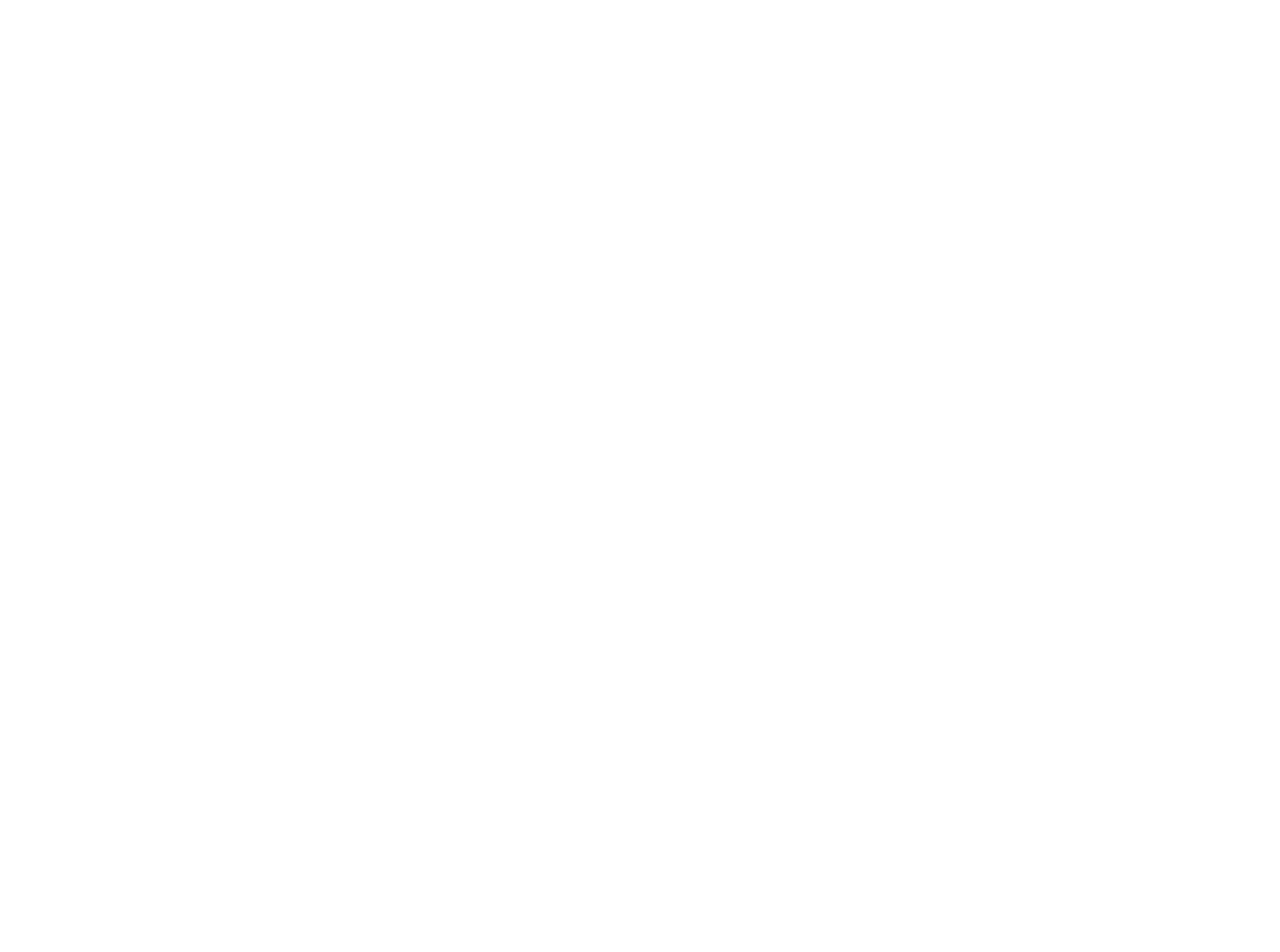
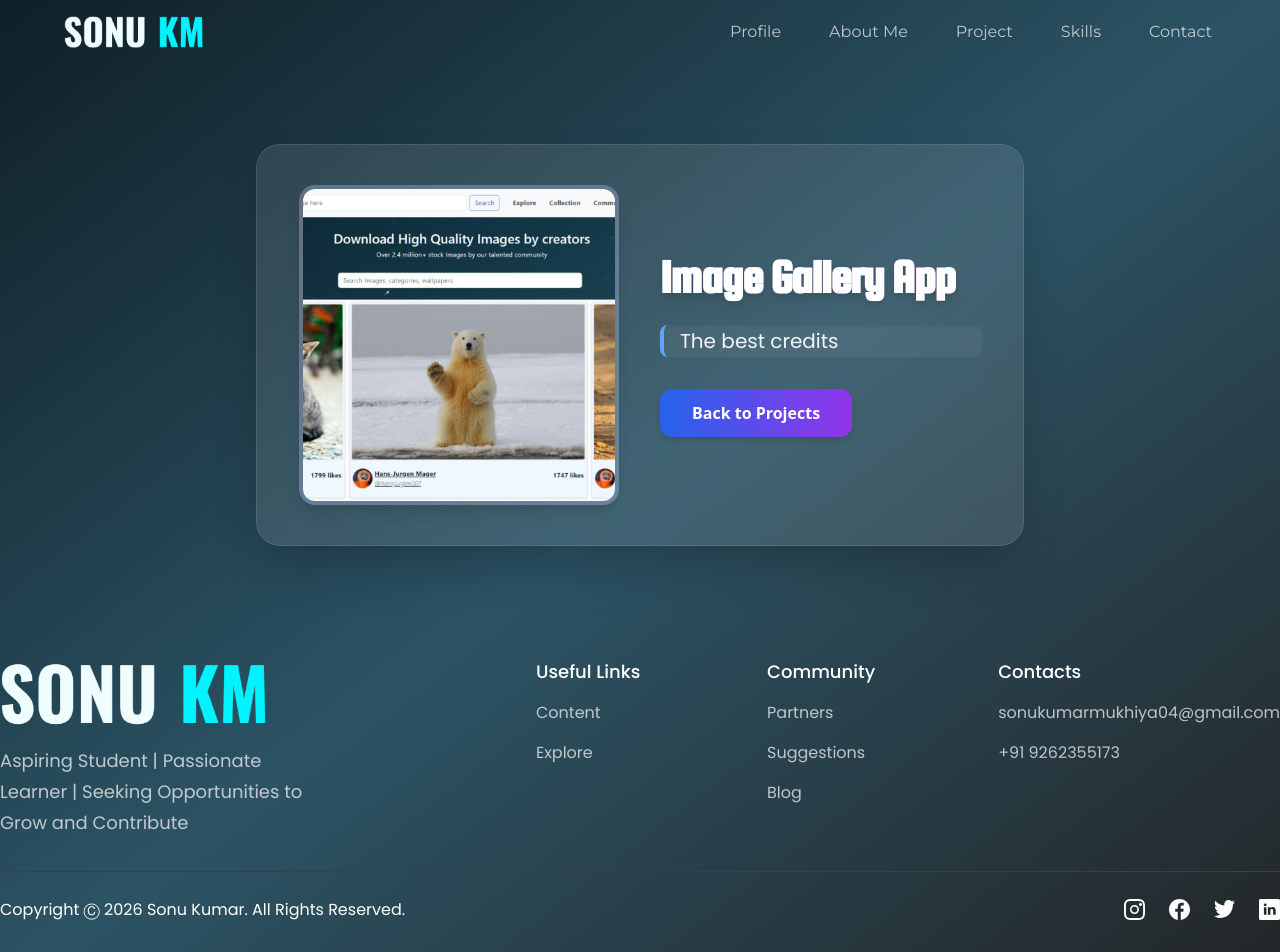
Before and after one commit to sonuku092/My_Portfolio, a React (Vite) app: page /project/1 in a window 1280 px wide. Before the commit this address had no page. Shown: the top 952 px of the page. Before the commit the page ends 800 px from the top, so only its background shows below. Built offline with nearby package versions, Linux system fonts and the light colour scheme; a web font is replaced by a local one.

Commit message:
Add GSAP animations and update dependencies; implement project detail page

```diff
--- a/package.json
+++ b/package.json
@@ -10,9 +10,10 @@
   },
   "dependencies": {
     "@emailjs/browser": "^4.3.3",
+    "gsap": "^3.15.0",
     "react": "^18.2.0",
     "react-dom": "^18.2.0",
-    "react-router-dom": "^6.22.3",
+    "react-router-dom": "^6.30.3",
     "swiper": "^11.0.5"
   },
   "devDependencies": {
--- a/src/components/AboutMe.jsx
+++ b/src/components/AboutMe.jsx
@@ -1,6 +1,8 @@
+
 import { apple, bill, about, google } from "../assets";
 import styles, { layout } from "../style";
 import { experience, education } from "../constants";
+import { useGsapReveal } from "../hooks/useGsapReveal";
 
 const EducationCard = ({ icon, title, content, index }) => (
   <div
@@ -46,8 +48,10 @@
   </div>
 );
 
-const AboutMe = () => (
-  <section id="about" className={layout.sectionReverse}>
+const AboutMe = () => {
+  const revealRef = useGsapReveal();
+  return (
+    <section id="about" ref={revealRef} className={layout.sectionReverse}>
       <div className={layout.sectionImgReverse}>
         <img
           src={about}
@@ -95,5 +99,5 @@
     </div>
   </section>
 );
-
-export default AboutMe;
+}
+export default AboutMe
--- a/src/components/Footer.jsx
+++ b/src/components/Footer.jsx
@@ -1,9 +1,14 @@
+
 import styles from "../style";
 import { logo, sonukm } from "../assets";
 import { footerLinks, socialMedia } from "../constants";
+import { useGsapReveal } from "../hooks/useGsapReveal";
 
-const Footer = () => (
-  <section className={`${styles.flexCenter} ${styles.paddingY} flex-col`}>
+
+const Footer = () => {
+  const revealRef = useGsapReveal();
+  return (
+    <section ref={revealRef} className={`${styles.flexCenter} ${styles.paddingY} flex-col`}>
       <div className={`${styles.flexStart} md:flex-row flex-col mb-8 w-full`}>
         <div className="flex-[1] flex flex-col justify-start mr-10">
           <img
@@ -60,5 +65,6 @@
       </div>
     </section>
   );
+};
 
 export default Footer;
--- a/src/components/Hero.jsx
+++ b/src/components/Hero.jsx
@@ -1,7 +1,10 @@
+
 import styles from "../style";
-import { discount,  heroimg, Resume } from "../assets";
+import { discount, heroimg, Resume } from "../assets";
+import { useGsapReveal } from "../hooks/useGsapReveal";
 
 const Hero = () => {
+  const revealRef = useGsapReveal();
   const downloadAndOpenCV = () => {
     // Displaying an alert message while downloading
     const alertDiv = document.createElement("div");
@@ -42,6 +45,7 @@
   return (
     <section
       id="profile"
+      ref={revealRef}
       className={`flex md:flex-row flex-col sm:py-[100px] py-6 sm:h-[100vh] h-auto`}
     >
       <div
--- a/src/components/Project.jsx
+++ b/src/components/Project.jsx
@@ -1,9 +1,14 @@
+
 import { project } from "../constants";
 import styles, { layout } from "../style";
 import Button from "./Button";
+import { Link } from "react-router-dom";
+import { useGsapReveal } from "../hooks/useGsapReveal";
 
-const ProjectCard = ({ icon, title, content, index }) => (
-  <div className={`flex flex-col h-[240px] w-[100%] sm:w-[320px] p-[6px] rounded-[18px] feature-card bg-slate-900 cursor-pointer border-[1px] border-white/25`}>
+const ProjectCard = ({ id, icon, title, content, index }) => (
+  <Link to={`/project/${id.replace('project-', '')}`}
+    className="flex flex-col h-[240px] w-[100%] sm:w-[320px] p-[6px] rounded-[18px] feature-card bg-slate-900 cursor-pointer border-[1px] border-white/25 hover:scale-105 transition-transform"
+  >
     <div className={`w-[100%] h-[100%] rounded-[14px] ${styles.flexCenter} bg-neutral-800 overflow-hidden`}>
       <img src={icon} alt="star" className=" h-full w-fit object-cover object-center" />
     </div>
@@ -15,11 +20,14 @@
         {content}
       </p>
     </div>
-  </div>
+  </Link>
 );
 
-const Project = () =>  (
-  <section id="project" className={`${layout.section} relative `}>
+
+const Project = () =>  {
+  const revealRef = useGsapReveal();
+  return (
+    <section id="project" ref={revealRef} className={`${layout.section} relative `}>
       <div className="absolute z-[0] w-[60%] h-[60%] -right-[50%] rounded-full blue__gradient bottom-0" />
       <div className={layout.sectionInfo1}>
         <h2 className={styles.heading2}>
@@ -40,5 +48,6 @@
       </div>
     </section>
   );
+};
 
 export default Project;
--- /dev/null
+++ b/src/hooks/useGsapReveal.js
@@ -0,0 +1,40 @@
+import { useEffect, useRef } from "react";
+import gsap from "gsap";
+import { ScrollTrigger } from "gsap/ScrollTrigger";
+
+gsap.registerPlugin(ScrollTrigger);
+
+/**
+ * useGsapReveal - Hook to animate a ref when it enters the viewport
+ * @param {Object} options - GSAP animation options
+ * @returns {React.RefObject}
+ */
+export function useGsapReveal(options = {}) {
+  const ref = useRef(null);
+
+  useEffect(() => {
+    if (ref.current) {
+      gsap.fromTo(
+        ref.current,
+        { y: 40, opacity: 0, ...options.from },
+        {
+          y: 0,
+          opacity: 1,
+          duration: 0.8,
+          ease: "power3.out",
+          scrollTrigger: {
+            trigger: ref.current,
+            start: "top 85%",
+            toggleActions: "play none none none",
+          },
+          ...options.to,
+        }
+      );
+    }
+    return () => {
+      ScrollTrigger.getAll().forEach((t) => t.kill());
+    };
+  }, []);
+
+  return ref;
+}
--- a/src/main.jsx
+++ b/src/main.jsx
@@ -3,13 +3,16 @@
 import ReactDOM from "react-dom/client";
 import App from "./App";
 import "./index.css";
+
 import Project from "./pages/Project";
+import ProjectDetail from "./pages/ProjectDetail";
 
 ReactDOM.createRoot(document.getElementById("root")).render(
     <BrowserRouter>
       <Routes>
         <Route path="/" element={<App />} />
         <Route path="/project" element={<Project />} />
+        <Route path="/project/:id" element={<ProjectDetail />} />
       </Routes>
     </BrowserRouter>
 );
--- /dev/null
+++ b/src/pages/ProjectDetail.jsx
@@ -0,0 +1,107 @@
+
+import React, { useEffect, useRef } from "react";
+import { useParams, useNavigate } from "react-router-dom";
+import { project as projectList } from "../constants";
+import Navbar from "../components/Navbar";
+import Footer from "../components/Footer";
+import styles from "../style";
+import gsap from "gsap";
+
+const ProjectDetail = () => {
+
+  const { id } = useParams();
+  const navigate = useNavigate();
+  const project = projectList.find((p) => p.id === `project-${id}`);
+
+  // Refs for animation
+  const cardRef = useRef(null);
+  const imgRef = useRef(null);
+  const titleRef = useRef(null);
+  const descRef = useRef(null);
+
+  useEffect(() => {
+    if (cardRef.current) {
+      gsap.fromTo(
+        cardRef.current,
+        { y: 60, opacity: 0 },
+        { y: 0, opacity: 1, duration: 0.8, ease: "power3.out" }
+      );
+    }
+    if (imgRef.current) {
+      gsap.fromTo(
+        imgRef.current,
+        { scale: 0.8, opacity: 0 },
+        { scale: 1, opacity: 1, duration: 1, delay: 0.3, ease: "expo.out" }
+      );
+    }
+    if (titleRef.current) {
+      gsap.fromTo(
+        titleRef.current,
+        { x: -40, opacity: 0 },
+        { x: 0, opacity: 1, duration: 0.7, delay: 0.5, ease: "power2.out" }
+      );
+    }
+    if (descRef.current) {
+      gsap.fromTo(
+        descRef.current,
+        { y: 30, opacity: 0 },
+        { y: 0, opacity: 1, duration: 0.7, delay: 0.7, ease: "power2.out" }
+      );
+    }
+  }, [id]);
+
+  if (!project) return (
+    <div className="min-h-screen bg-gradient-to-br from-slate-900 to-slate-800 flex flex-col">
+      <Navbar />
+      <div className="flex-1 flex flex-col justify-center items-center">
+        <div className="bg-white/10 p-8 rounded-xl shadow-lg mt-20">
+          <h2 className="text-2xl font-bold text-red-500 mb-4">Project not found.</h2>
+          <button onClick={() => navigate(-1)} className="mt-2 px-4 py-2 bg-blue-600 text-white rounded hover:bg-blue-700 transition">Go Back</button>
+        </div>
+      </div>
+      <Footer />
+    </div>
+  );
+
+  return (
+    <div className="min-h-screen bg-gradient-to-br from-[#0f2027] via-[#2c5364] to-[#232526] flex flex-col">
+      <Navbar />
+      <main className="flex-1 flex flex-col items-center justify-center px-4 py-12">
+        <div ref={cardRef} className="w-full max-w-3xl bg-white/10 backdrop-blur-lg rounded-3xl shadow-2xl p-10 flex flex-col md:flex-row gap-10 mt-24 border border-white/10 hover:shadow-blue-500/20 transition-shadow duration-500">
+          <div className="flex-1 flex flex-col items-center justify-center">
+            <img
+              ref={imgRef}
+              src={project.icon}
+              alt={project.title}
+              className="w-full max-w-xs rounded-2xl shadow-lg border-4 border-white/20 hover:scale-105 transition-transform duration-300 bg-gradient-to-tr from-blue-500/20 to-purple-500/10"
+              style={{ aspectRatio: '1/1', objectFit: 'cover' }}
+            />
+          </div>
+          <div className="flex-1 flex flex-col justify-center">
+            <h1
+              ref={titleRef}
+              className="text-5xl font-extrabold text-white mb-6 font-Squada tracking-tight drop-shadow-lg bg-gradient-to-r from-blue-400 via-purple-400 to-pink-400 bg-clip-text text-transparent"
+            >
+              {project.title}
+            </h1>
+            <p
+              ref={descRef}
+              className="text-xl text-slate-100 mb-8 font-poppins leading-relaxed border-l-4 border-blue-400 pl-4 bg-white/5 rounded-lg shadow-inner"
+            >
+              {project.content}
+            </p>
+            <button
+              onClick={() => navigate(-1)}
+              className="px-8 py-3 bg-gradient-to-r from-blue-600 to-purple-600 text-white rounded-xl font-bold shadow-md hover:from-blue-700 hover:to-purple-700 transition-all duration-300 w-fit"
+            >
+              Back to Projects
+            </button>
+          </div>
+        </div>
+      </main>
+      <Footer />
+    </div>
+  );
+};
+
+export default ProjectDetail;
```
Also changed, not shown: 1 other file (tests, documents, lock files or other folders). Lines whose indentation alone changed are shown as unchanged.
